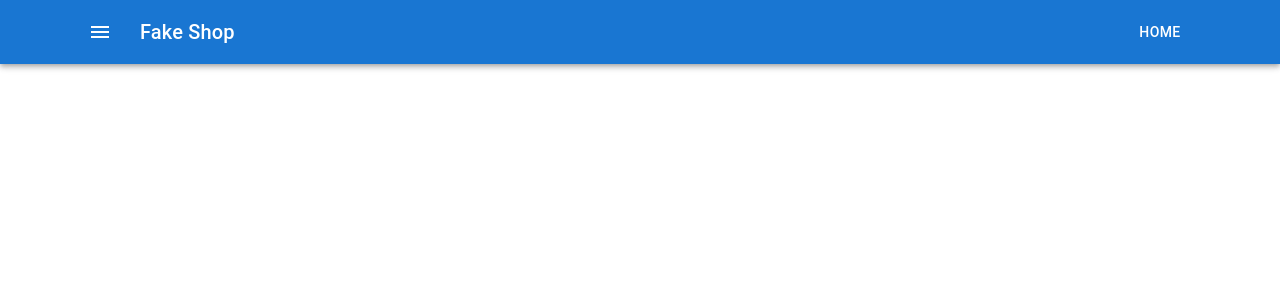
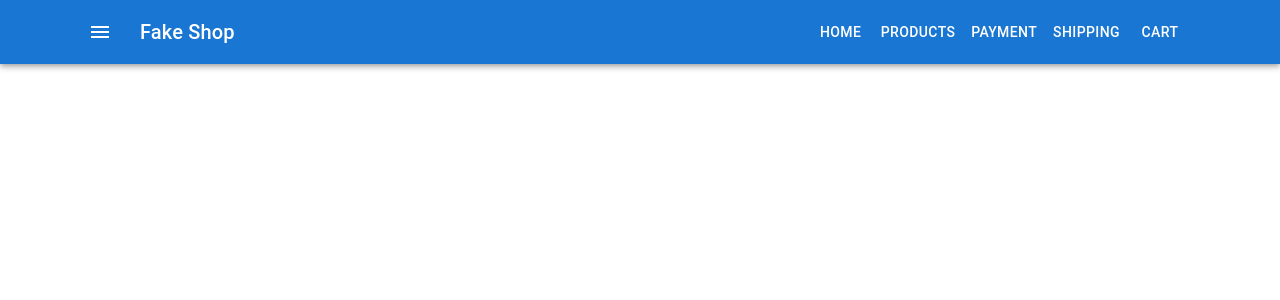
Before and after one commit to Oleg-Koshelevskiy/react-fake-shop, a React (Create React App) app: page / in a window 1280 px wide. Shown: the top 300 px of the page. Built offline with nearby package versions, Linux system fonts and the light colour scheme.

Commit message:
add menu

```diff
--- a/src/container/Header/Header.js
+++ b/src/container/Header/Header.js
@@ -3,9 +3,9 @@
 import AppBar from '@mui/material/AppBar'
 import Toolbar from '@mui/material/Toolbar'
 import Typography from '@mui/material/Typography'
-import Button from '@mui/material/Button'
 import IconButton from '@mui/material/IconButton'
 import MenuIcon from '@mui/icons-material/Menu'
+import Menu from './Menu/Menu'
 
 const Header = () => {
     return (
@@ -29,7 +29,7 @@
                         >
                             Fake Shop
                         </Typography>
-                        <Button color="inherit">Home</Button>
+                        <Menu />
                     </Toolbar>
                 </Container>
             </AppBar>
--- /dev/null
+++ b/src/container/Header/Menu/Menu.js
@@ -0,0 +1,15 @@
+import React from 'react'
+import Button from '@mui/material/Button'
+const Menu = () => {
+    return (
+        <>
+            <Button color="inherit">Home</Button>
+            <Button color="inherit">Products</Button>
+            <Button color="inherit">Payment</Button>
+            <Button color="inherit">Shipping</Button>
+            <Button color="inherit">Cart</Button>
+        </>
+    )
+}
+
+export default Menu
```
